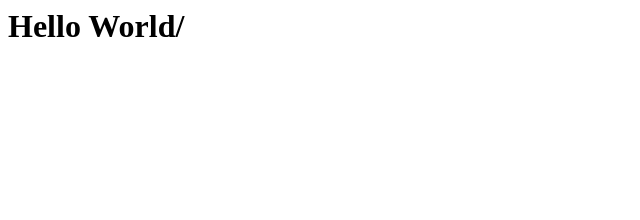
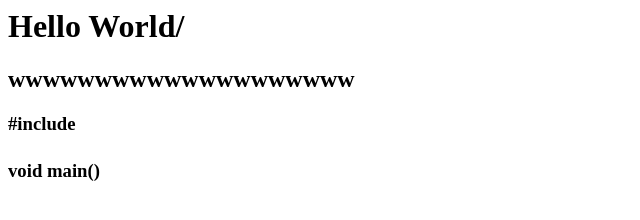
Before and after one commit to YusakuS/YusakuS.github.io, a plain HTML site: page index.html in a window 1280 px wide. Shown: the whole page, without its empty margins (0-640 px from the left). Drawn offline with Linux system fonts and the light colour scheme.

Commit message:
index.html
aaaaaaaaaaaaaaaaaaaaaaaa

```diff
--- a/index.html
+++ b/index.html
@@ -1 +1,4 @@
 <h1>Hello World/<h1>
+<h2>wwwwwwwwwwwwwwwwwwww<h2>
+<h3>#include<stdio.h><h3>
+<h4>void main()<h4>
```
